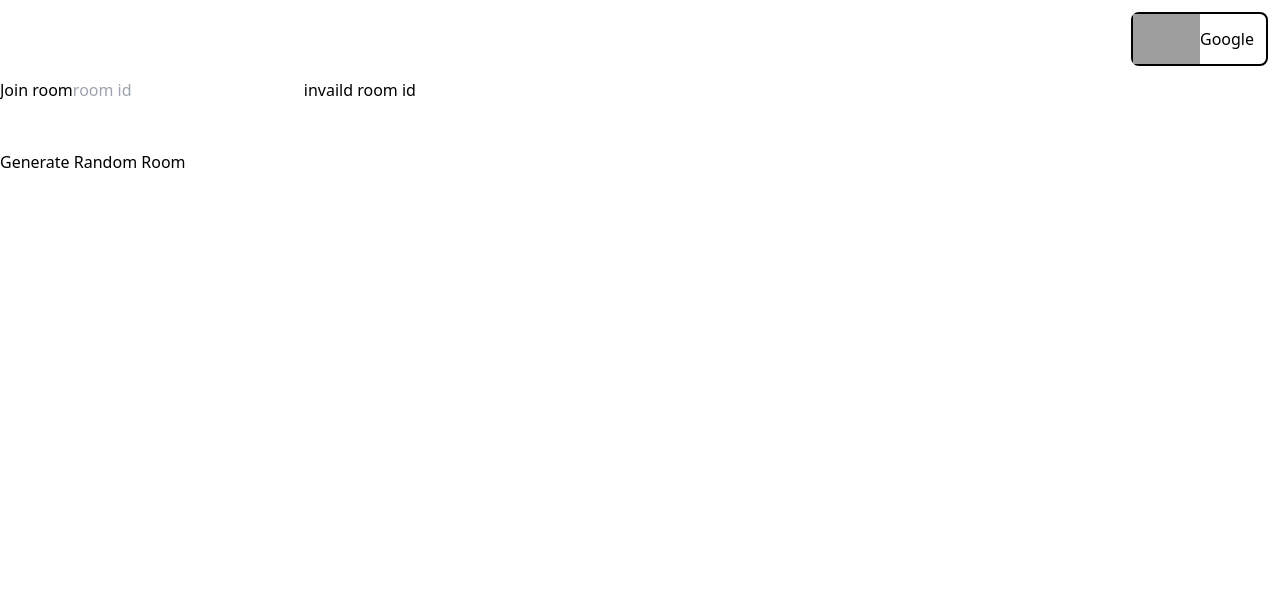
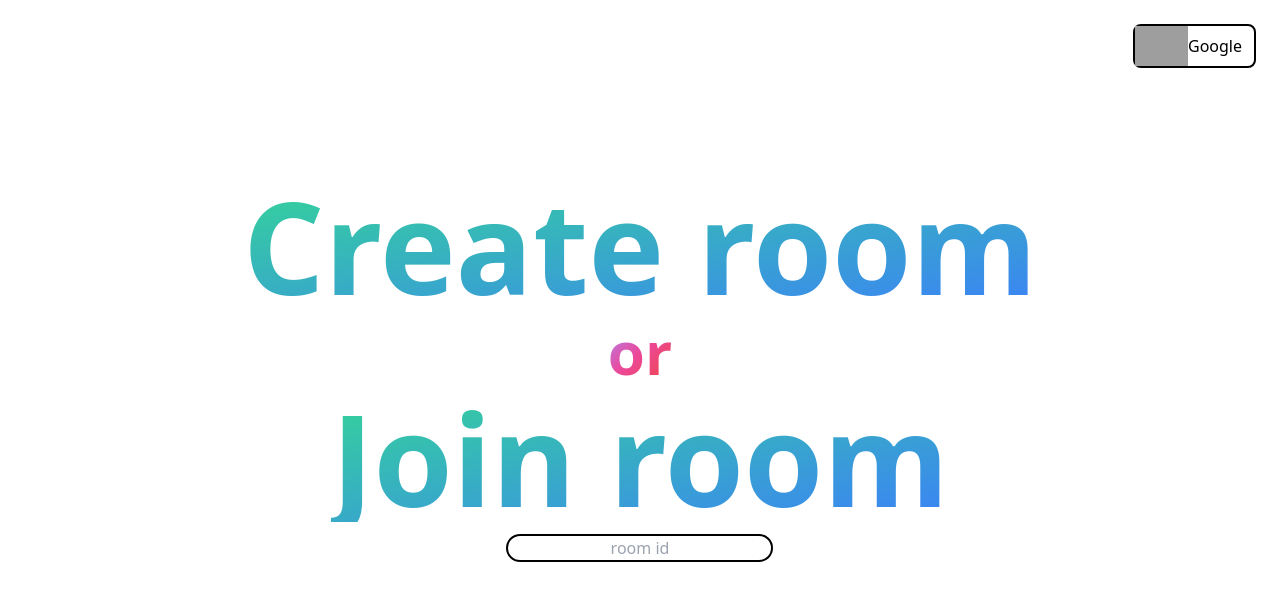
Before and after one commit to DiKwickley/thinktactoe, a Next.js app: page /room in a window 1280 px wide. Shown: the top 600 px of the page. Built offline with nearby package versions, Linux system fonts and the light colour scheme; no server answers; grey boxes are pictures that could not be loaded.

Commit message:
room page

```diff
--- a/src/components/Layout.js
+++ b/src/components/Layout.js
@@ -15,7 +15,7 @@ export function Layout({ children, title = "This is the default title" }) {
         <Nav />
       </div>
 
-      <div className="main">{children}</div>
+      <div className="h-[70vh] main">{children}</div>
       {/* <footer>{"I`m here to stay"}</footer> */}
     </>
   );
--- a/src/components/Nav.js
+++ b/src/components/Nav.js
@@ -22,19 +22,8 @@ export const Nav = () => {
   };
 
   return (
-    <div className="flex flex-row justify-end">
+    <div className="flex flex-row justify-end m-3">
       {user ? (
-        // <div>
-        //   logged in as {user.displayName}
-        //   <button
-        //     className
-        //     onClick={() => {
-        //       auth.signOut();
-        //     }}
-        //   >
-        //     Signout
-        //   </button>
-        // </div>
         <div
           onClick={() => {
             var res = confirm("Do you want to sign out?");
@@ -42,9 +31,12 @@ export const Nav = () => {
               auth.signOut();
             }
           }}
-          className="flex flex-row items-center justify-center px-3 py-1 m-3 border-2 border-black rounded-lg cursor-pointer"
+          className="flex flex-row items-center justify-center px-3 m-3 border-2 border-black rounded-lg cursor-pointer"
         >
-          <img className="h-[50px] rounded-full  mr-2" src={user.photoURL} />
+          <img
+            className="h-[40px] py-1 rounded-full  mr-2"
+            src={user.photoURL}
+          />
           {user.displayName}
         </div>
       ) : (
@@ -53,7 +45,7 @@ export const Nav = () => {
           className="flex flex-row items-center justify-center pr-3 m-3 border-2 border-black rounded-lg cursor-pointer"
         >
           <img
-            className="h-[50px]"
+            className="h-[40px]"
             src="https://raw.githubusercontent.com/github/explore/80688e429a7d4ef2fca1e82350fe8e3517d3494d/topics/google/google.png"
           />
           Google
--- a/src/pages/index.js
+++ b/src/pages/index.js
@@ -4,10 +4,16 @@ import { Layout } from "../components/Layout";
 export default function Home() {
   return (
     <Layout title="home">
-      <div className="text-red-700">Hello world</div>
-      <Link href="/room">
-        <button>Play</button>
-      </Link>
+      <div className="flex flex-col items-center justify-center min-h-full">
+        <div className="font-extrabold text-transparent text-9xl bg-clip-text bg-gradient-to-br from-pink-400 to-red-600">
+          ThinkTacToe
+        </div>
+        <Link href="/room">
+          <button className="text-white bg-gradient-to-r from-purple-400 via-pink-500 to-red-500 rounded-full w-[200px] py-1 font-bold mt-12">
+            Play
+          </button>
+        </Link>
+      </div>
     </Layout>
   );
 }
--- a/src/pages/room/index.js
+++ b/src/pages/room/index.js
@@ -19,9 +19,24 @@ export default () => {
 
   return (
     <Layout title={"room"}>
+      <div className="flex flex-col items-center justify-center min-h-full">
         <div>
+          <Link href={`/room/${createRoomID()}`}>
+            <div className="font-extrabold text-transparent cursor-pointer text-9xl bg-clip-text bg-gradient-to-br from-green-400 to-blue-500">
+              Create room
+            </div>
+          </Link>
+        </div>
+        <div className="my-3 text-6xl font-extrabold text-transparent bg-clip-text bg-gradient-to-br from-purple-400 via-pink-500 to-red-500 ">
+          or
+        </div>
+        <div>
+          <div className="font-extrabold text-transparent text-9xl bg-clip-text bg-gradient-to-br from-green-400 to-blue-500">
             Join room
+          </div>
+          <div className="flex flex-col items-center">
             <input
+              className="px-4 mt-3 text-center border-2 border-black rounded-full outline-none"
               value={roomID}
               onChange={(e) => {
                 setRoomID(e.target.value);
@@ -31,17 +46,16 @@ export default () => {
             />
             {roomID && roomID.length === 20 ? (
               <Link href={`/room/${roomID}`}>
-            <button>join</button>
+                <img
+                  className="h-[30px] m-3 cursor-pointer"
+                  src="http://www.clker.com/cliparts/3/W/W/N/T/e/right-black-arrow-md.png"
+                />
               </Link>
             ) : (
-          "invaild room id"
+              roomID && <div className="text-red-700">*invaild room id</div>
             )}
           </div>
-      <br /> <br />
-      <div>
-        <Link href={`/room/${createRoomID()}`}>
-          <button>Generate Random Room</button>
-        </Link>
+        </div>
       </div>
     </Layout>
   );
```
Lines whose indentation alone changed are shown as unchanged.
